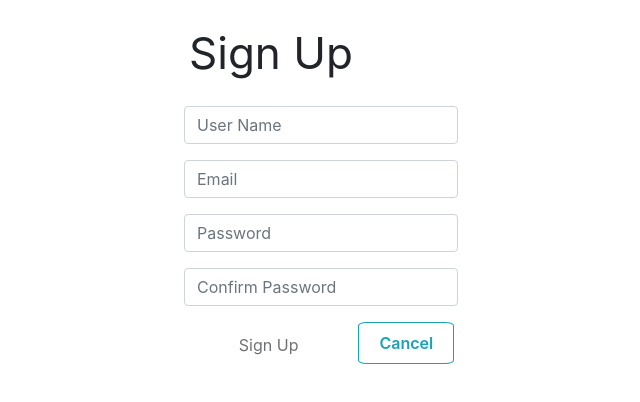
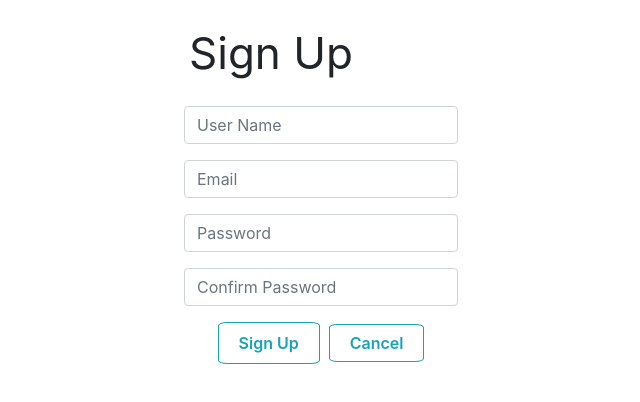
Before and after one commit to zsiskos/recipe-app-react, a React (Create React App) app: page /signup in a window 1280 px wide. Shown: the top 402 px of the page, without its empty margins (319-959 px from the left). Built offline with nearby package versions, Linux system fonts and the light colour scheme; no server answers.

Commit message:
update button styles

```diff
--- a/src/components/Header/Header.css
+++ b/src/components/Header/Header.css
@@ -30,22 +30,11 @@ p {
     justify-content: center;
 }
 
-.btn {
-    padding: 10px 50px;
-
-}
-
 .userName {
     font-size: 46px;
 }
 
-.join-btn {
-    background: white;
-    text-decoration: none;
-    color: #17a2b8!important;
-}
-
-a {
+.btn-create {
     color: #17a2b8;
     border: 1px solid #17a2b8;
     padding: 10px 20px;
@@ -55,8 +44,19 @@ a {
     text-decoration: none;
 }
 
-a:hover {
+.btn-create:hover {
     background: #17a2b8;
     color: white;
     text-decoration: none;
 }
+
+nav a {
+    color: #17a2b8;
+    font-weight: 700px;
+    font-size: 26px;
+    padding: 0 10px;
+}
+
+nav a:hover {
+    text-decoration: none;
+}
--- a/src/components/Header/Header.jsx
+++ b/src/components/Header/Header.jsx
@@ -3,7 +3,6 @@ import { Link } from 'react-router-dom'
 import './Header.css';
 import NavBar from '../NavBar/NavBar'
 import Container from 'react-bootstrap/Container';
-import Button from 'react-bootstrap/Button';
 import Jumbotron from 'react-bootstrap/Jumbotron'
 
 
@@ -22,7 +21,7 @@ const Header = (props) => {
                     Create your own or search for other people's recipes below
                 </p>
                 <p>
-                    <Link to='/newRecipe'>
+                    <Link className="create" to='/newRecipe'>
                         Create
                     </Link>
                 </p>
@@ -43,8 +42,8 @@ const Header = (props) => {
                     Create, share, and find your favourite recipes.
                 </p>
                 <p>
-                    <Link to='/newRecipe'>
-                        Create
+                    <Link className="btn-create" to='/signup'>
+                        Join
                     </Link>
                 </p>
             </Jumbotron>
--- a/src/components/SignupForm/SignupForm.jsx
+++ b/src/components/SignupForm/SignupForm.jsx
@@ -64,8 +64,8 @@ class SignupForm extends Component {
             </div>
             <div className="form-group">
               <div className="col-sm-12 text-center">
-                <button className="btn btn-default" disabled={this.isFormInvalid()}>Sign Up</button>&nbsp;&nbsp;
-                <Link to='/'>Cancel</Link>
+                <button className="btn-submit" disabled={this.isFormInvalid()}>Sign Up</button>&nbsp;&nbsp;
+                <Link className="btn-cancel" to='/'>Cancel</Link>
               </div>
             </div>
           </form>
--- a/src/pages/App/App.css
+++ b/src/pages/App/App.css
@@ -20,9 +20,6 @@
   color: white;
 }
 
-.App-link {
-  color: #61dafb;
-}
 
 @keyframes App-logo-spin {
   from {
@@ -32,3 +29,27 @@
     transform: rotate(360deg);
   }
 }
+
+.btn-submit, btn-cancel {
+  background: white!important;
+  color: #17a2b8;
+  border: 1px solid #17a2b8;
+  padding: 8px 20px;
+  border-radius: 9%;
+  background: white;
+  font-weight: 600;
+  text-decoration: none;
+}
+
+.btn-submit:hover {
+  background: #17a2b8!important;
+  color: white;
+  text-decoration: none;
+}
+
+.btn-cancel:hover {
+  background: red!important;
+  border: 1px solid red;
+  color: white;
+  text-decoration: none;
+}
--- a/src/pages/CreateRecipePage/CreateRecipePage.css
+++ b/src/pages/CreateRecipePage/CreateRecipePage.css
@@ -11,7 +11,7 @@
     margin: 20px 20px;
 }
 
-.btn-submit {
+.btn-submit, .btn-cancel {
     background: white!important;
     color: #17a2b8;
     border: 1px solid #17a2b8;
@@ -28,9 +28,9 @@
     text-decoration: none;
 }
 
-  .btn-cancel:hover {
+.btn-cancel:hover {
     background: red!important;
     border: 1px solid red;
     color: white;
     text-decoration: none;
-  }
+}
--- a/src/pages/LoginPage/LoginPage.jsx
+++ b/src/pages/LoginPage/LoginPage.jsx
@@ -46,7 +46,7 @@ class LoginPage extends Component {
                 </div>
                 <div className="form-group">
                     <div className="col-sm-12 text-center">
-                        <button className="btn-login">Log In</button>&nbsp;&nbsp;&nbsp;
+                        <button className="btn-submit">Log In</button>&nbsp;&nbsp;&nbsp;
                         <Link className="btn-cancel" to='/'>Cancel</Link>
                     </div>
                 </div>
```
